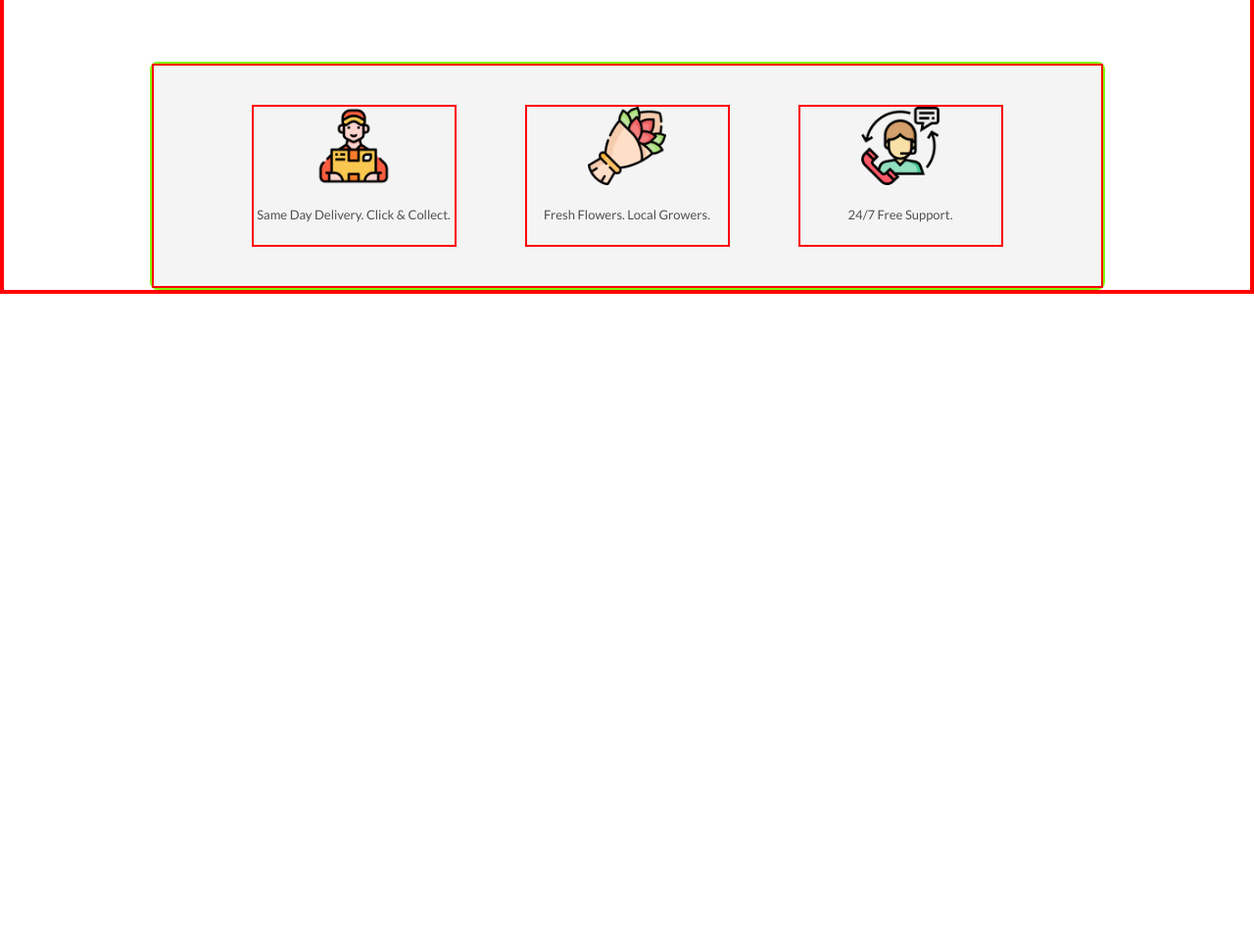
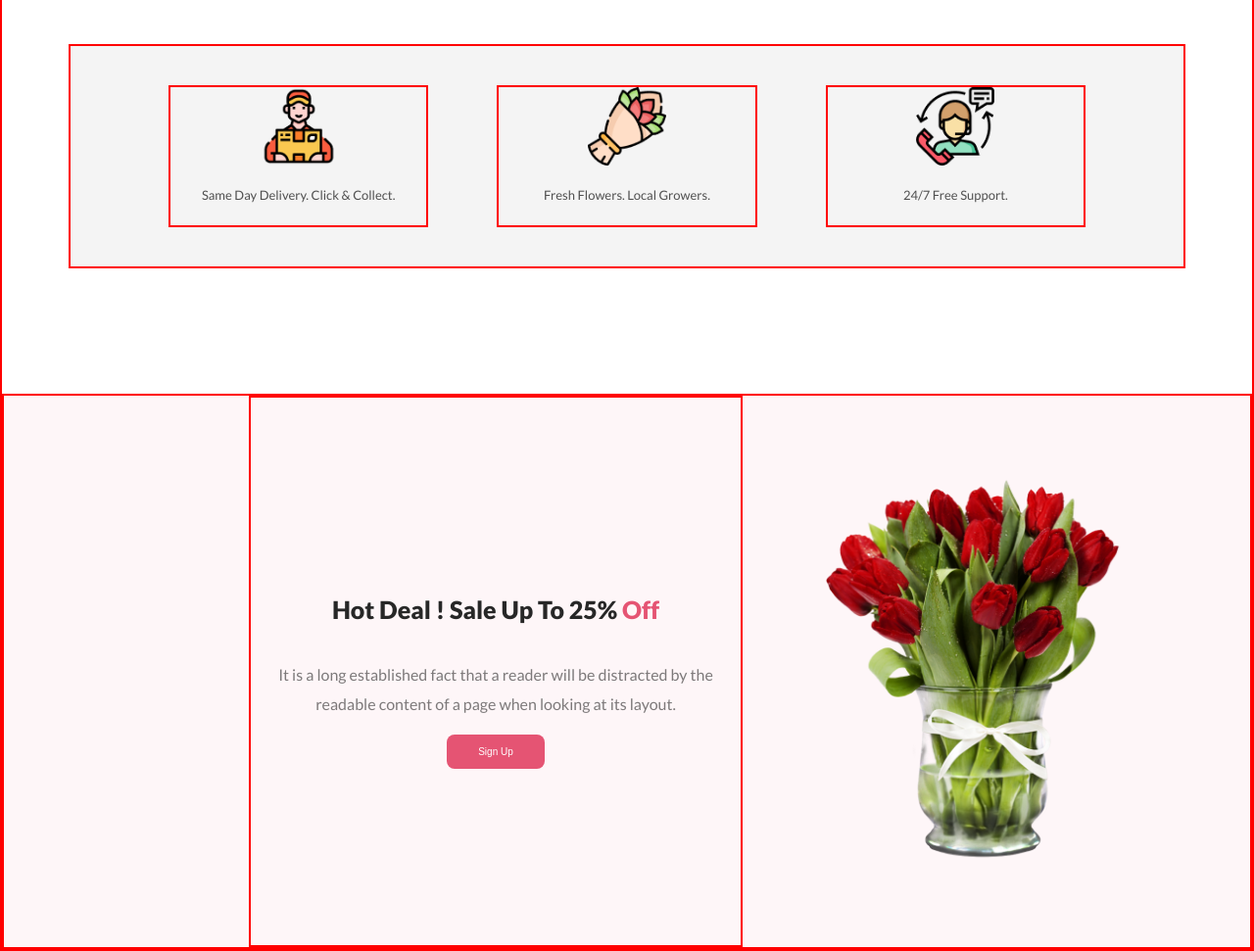
Before and after one commit to Crosshairs532/flower_website, a plain HTML site: page index.html in a window 1280 px wide. Shown: the part 1317-2288 px from the top of the page at 98% size. Before the commit the page ends 1617 px from the top, so only its background shows below. Drawn offline with Linux system fonts and the light colour scheme.

Commit message:
hot deal  updated

```diff
--- a/index.html
+++ b/index.html
@@ -84,6 +84,18 @@
 
                 </div>
             </section>
+            <section class="hot_deal_container">
+                <div class="hot_deal">
+                    <div class="deal text">
+                        <h2>Hot Deal ! Sale Up To 25% <span>Off</span></h2>
+                        <p>It is a long established fact that a reader will be distracted by the readable content of a
+                            page
+                            when looking at its layout.</p>
+                        <button>Sign Up</button>
+                    </div>
+                    <div class="deal"><img src="flower-shop-assignment-main/Flower Asset/pngwing 8.png" alt=""> </div>
+                </div>
+            </section>
 
         </div>
     </main>
--- a/style.css
+++ b/style.css
@@ -5,11 +5,14 @@ body {
 
 /* header */
 .header_info {
-    /* border: 2px solid red; */
+    border: 2px solid red;
     display: flex;
     align-items: center;
-    padding: 41px 240px 0px 240px;
+    justify-content: space-between;
+    margin: 39px 110px 0px 142px;
     gap: 97px;
+    width: 1140px;
+
 }
 
 /* .half {
@@ -29,20 +32,21 @@ header {
 .header_title h1 {
 
     color: #272727;
-    font-size: 40px;
+    font-size: 48px;
     font-weight: 900;
     margin-bottom: 32px;
 }
 
 .header_title p {
     color: rgba(39, 39, 39, 0.60);
-    font-size: 11px;
+    font-size: 18px;
     font-weight: 400;
     margin-bottom: 32px;
     line-height: 20px;
 }
 
-.header_info button {
+/* / .header_info  */
+button {
     width: 100px;
     color: #FFF;
     font-size: 10px;
@@ -95,12 +99,9 @@ main {
     border: 2px solid red;
 }
 
-section {
-    border: 2px solid rgb(128, 255, 0);
-}
 
 .main_info {
-    border: 2px solid red;
+    /* border: 2px solid red; */
     display: flex;
     flex-direction: column;
     align-items: center;
@@ -110,11 +111,13 @@ section {
     display: flex;
     flex-direction: column;
     align-items: center;
-    width: 1100px;
+    justify-content: space-between;
+    width: 1140px;
+    /* border: 2px solid; */
 }
 
 .featured_text {
-    border: 2px solid red;
+    /* border: 2px solid red; */
     width: 500px;
     text-align: center;
     margin-top: 130px;
@@ -131,9 +134,11 @@ section {
 }
 
 .featured_img {
+    width: 1140px;
     gap: 24px;
     display: flex;
-    border: 2px solid rgb(242, 0, 255);
+    justify-content: space-between;
+    /* border: 2px solid rgb(0, 0, 0); */
 
 }
 
@@ -142,7 +147,7 @@ section {
     display: flex;
     align-items: center;
     flex-direction: column;
-    border: 2px solid rgb(0, 255, 21);
+    /* border: 2px solid rgb(0, 255, 21); */
 
 }
 
@@ -200,7 +205,7 @@ section {
 
 .delivery_local_support-container {
     margin-top: 120px;
-    width: 971px;
+    width: 1140px;
     border-radius: 8px;
     background: rgba(39, 39, 39, 0.05);
 
@@ -235,3 +240,59 @@ section {
     width: 80px;
     height: 80px;
 }
+
+/* delivery_local_support done */
+
+/* HOTDEAL */
+.hot_deal_container {
+
+    margin-top: 128px;
+    width: 100%;
+    border-radius: 8px;
+    background: rgba(229, 84, 115, 0.05);
+}
+
+.hot_deal {
+    margin: 0px auto;
+    display: flex;
+    justify-content: space-between;
+    padding: 0px 250px;
+    border: 2px solid red;
+}
+
+.text h2 {
+    color: #272727;
+    font-size: 25px;
+    font-weight: 800;
+    line-height: normal;
+}
+
+.text {
+
+    /* margin-left: 150px; */
+    display: flex;
+    flex-direction: column;
+    justify-content: center;
+    align-items: center;
+    border: 2px solid red;
+    text-align: center;
+}
+
+.text p {
+    width: 500px;
+    color: rgba(39, 39, 39, 0.60);
+    font-size: 16px;
+    font-weight: 400;
+    line-height: 30px;
+}
+
+.deal img {
+    padding: 80px;
+    width: 315px;
+    height: 400px;
+
+}
+
+span {
+    color: rgba(229, 84, 115, 1);
+}
```
